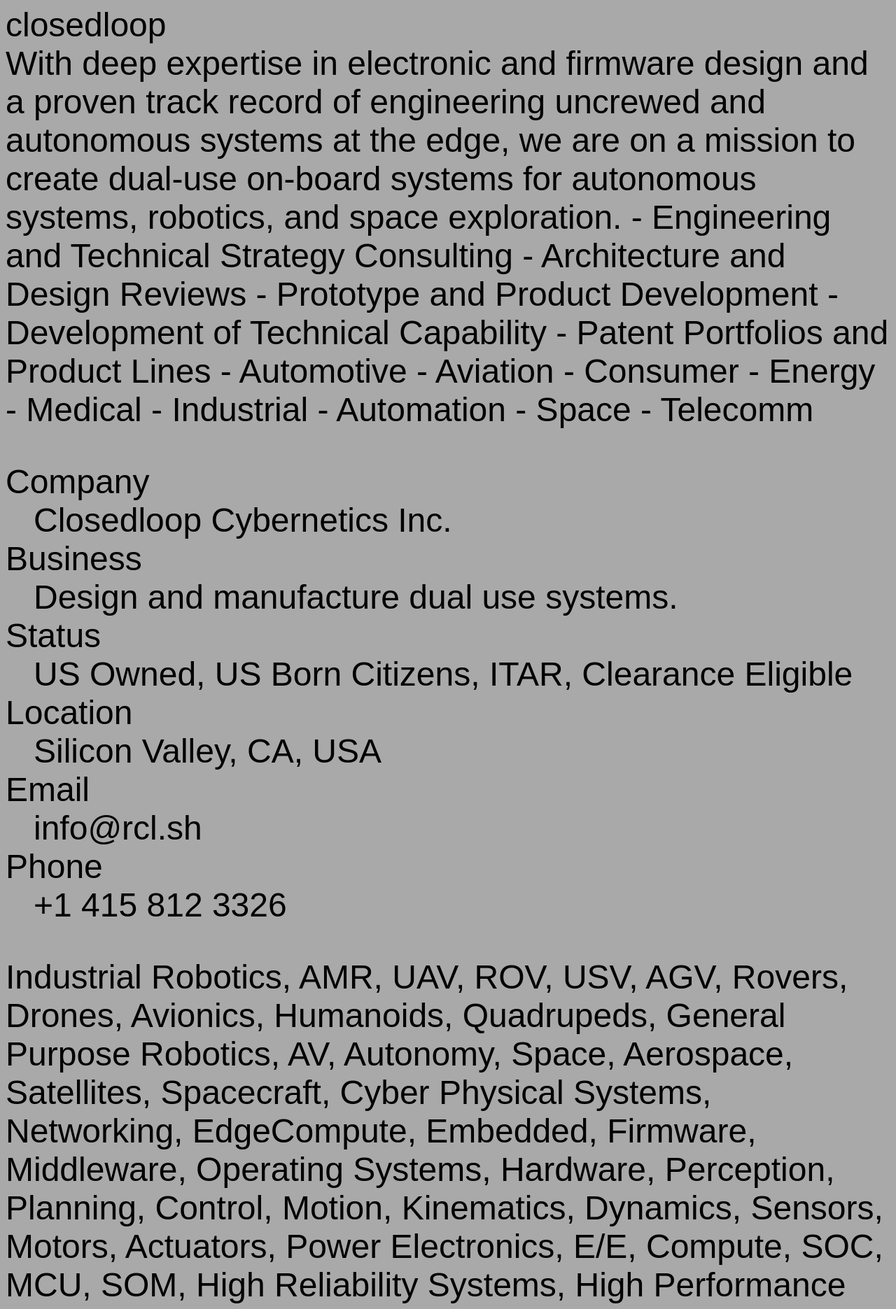
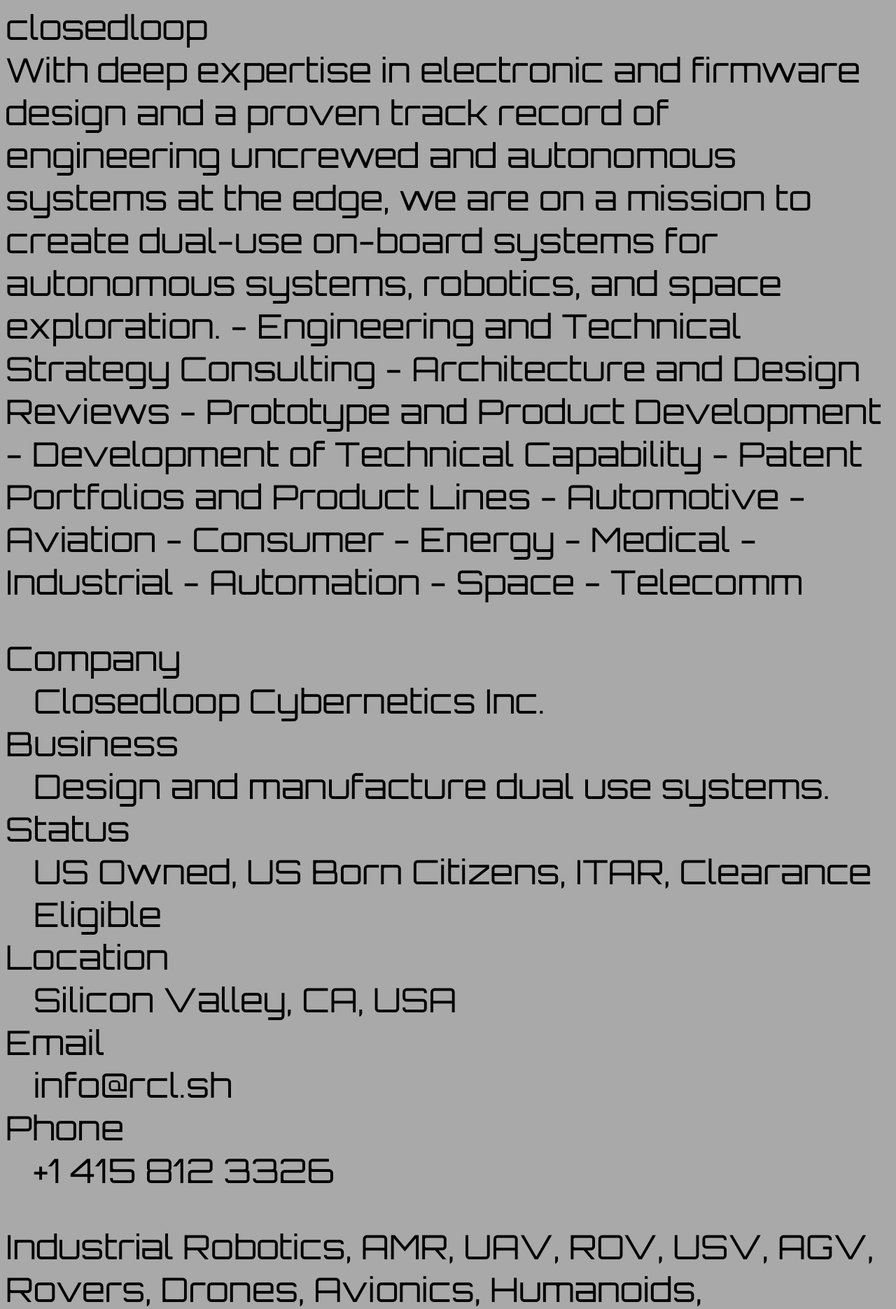
Before and after one commit to vnmr/vnmr.github.io, a Jekyll site: the page index.html, which Jekyll copies as it is, in a window 1280 px wide. Shown: the top 1871 px of the page at 70% size. Built offline with Jekyll 4.4.1, drawn with Linux system fonts in a browser that asks for light colours.

Commit message:
Update index.html

```diff
--- a/index.html
+++ b/index.html
@@ -2,7 +2,7 @@
   <head>
     <meta charset="utf-8">
     <link rel="stylesheet"
-          href="https://fonts.googleapis.com/css?family=Tangerine">
+          href="https://fonts.googleapis.com/css?family=Orbitron">
     <style>
       body {
         font-family: 'Orbitron', sans-serif;
```
